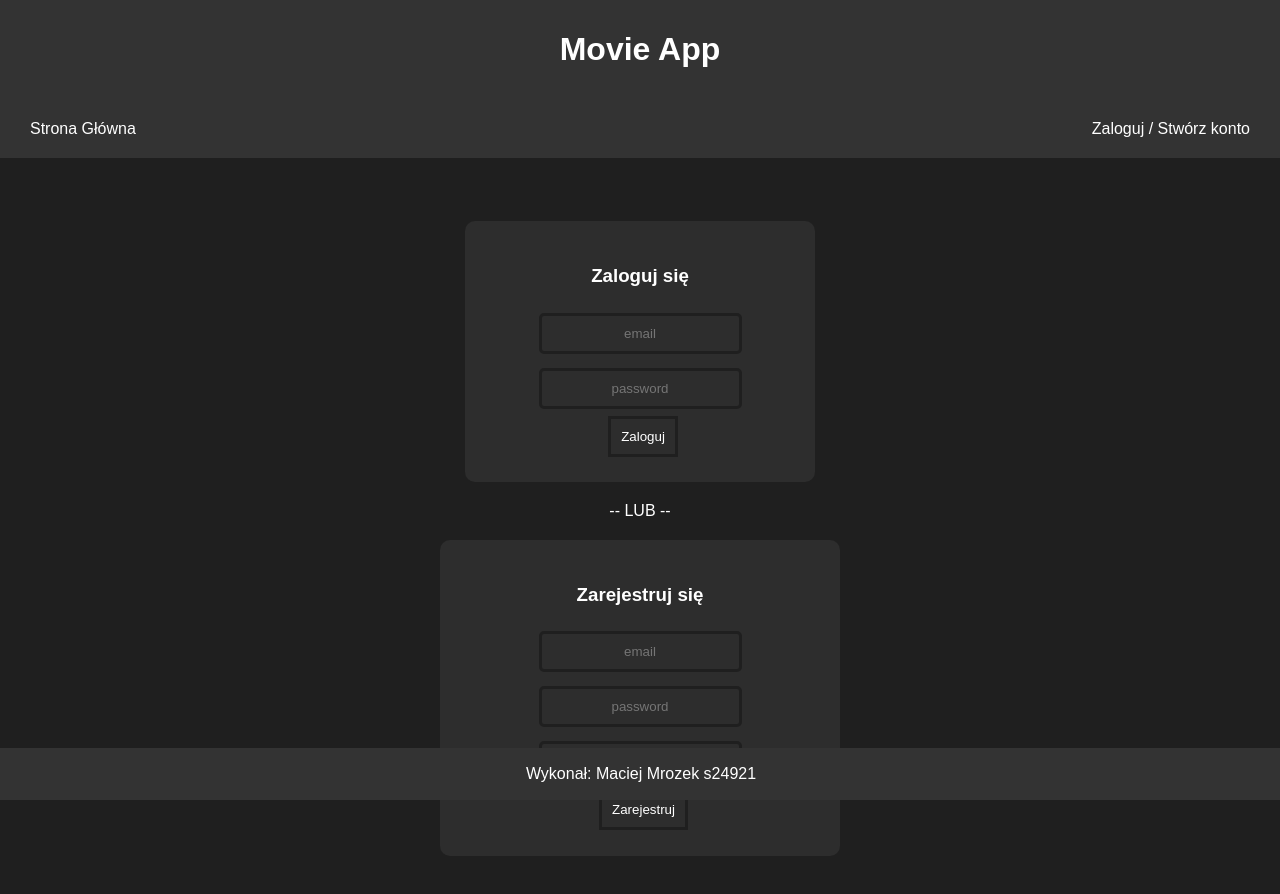
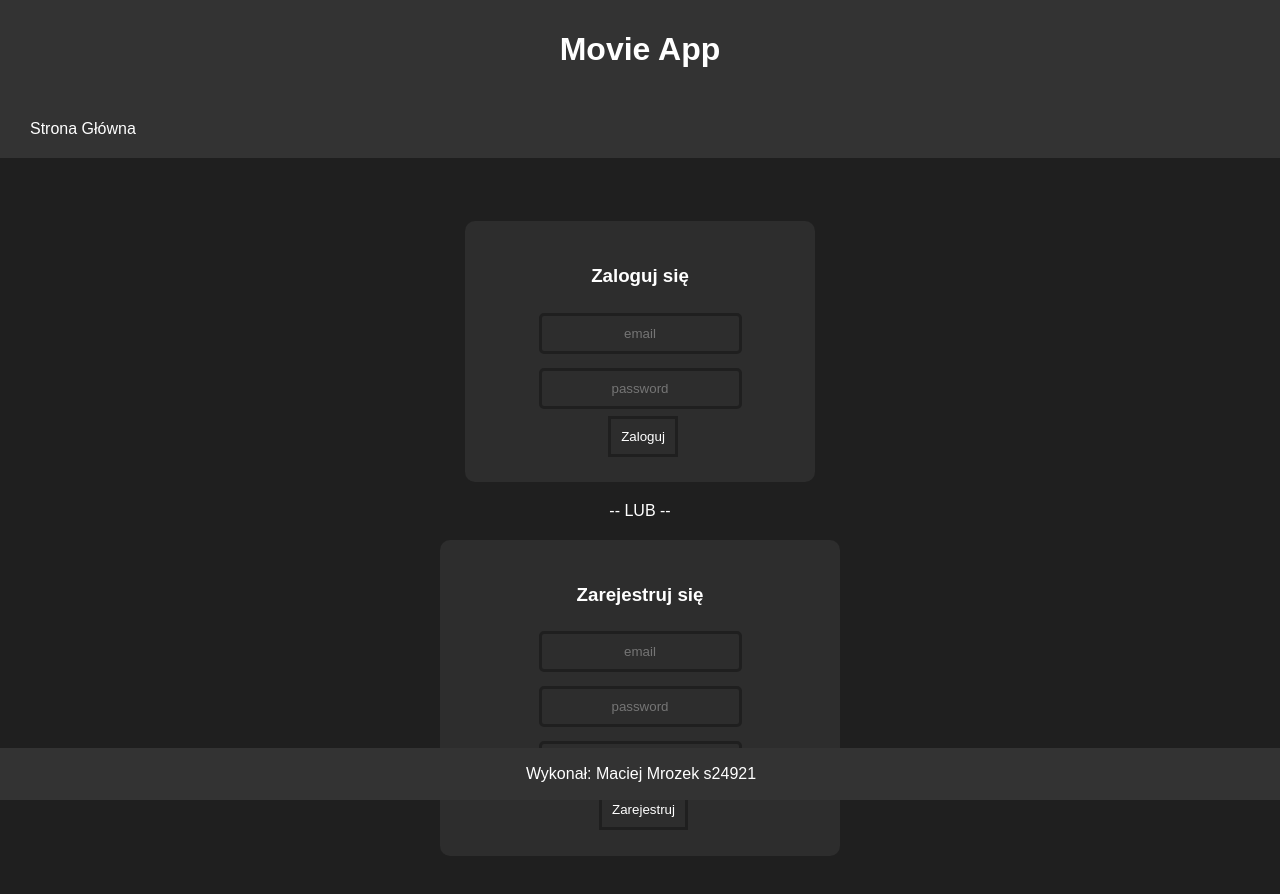
Before and after one commit to Mroxny/my-movie, a React (Create React App) app in the folder movie-app-front/: page /login in a window 1280 px wide. Shown: the top 894 px of the page. Built offline with nearby package versions, Linux system fonts and the light colour scheme.

Commit message:
Handle logged user

```diff
--- a/movie-app-front/src/App.js
+++ b/movie-app-front/src/App.js
@@ -1,5 +1,5 @@
 import React from 'react';
-import {BrowserRouter, Routes, Route, Link} from 'react-router-dom';
+import {BrowserRouter, Routes, Route} from 'react-router-dom';
 import HomePage from './components/HomePage';
 import NotFound from './components/NotFound';
 import LoginPage from './components/LoginPage';
@@ -17,11 +17,6 @@ const App = () => {
           <h1>Movie App</h1>
         </header>
 
-        <nav>
-          <Link to="/" className='nav-elem'>Strona Główna</Link>
-          <Link to="/login" className='nav-elem'>Zaloguj / Stwórz konto</Link>
-        </nav>
-
         <Routes>
           <Route path="/" element={<HomePage/>} />
           <Route path="/rates/movie/:movieId" element={<MovieRates/>} />
--- a/movie-app-front/src/components/HomePage.js
+++ b/movie-app-front/src/components/HomePage.js
@@ -1,10 +1,19 @@
 import React, { useState, useEffect }  from 'react';
+import { useLocation, Link }  from 'react-router-dom';
 import MovieCard from './MovieCard';
 import MovieDetails from './MovieDetails';
 
 const HomePage = () => {
-    const [detailsVisible, setDetailsVisible] = useState(null);
-    const [movies, setMovies] = useState([]);
+  const location = useLocation()
+  const [detailsVisible, setDetailsVisible] = useState(null);
+  const [movies, setMovies] = useState([]);
+
+  var userEmail = ''
+
+  if(location.state){
+    console.log("Location state: "+ location.state.userEmail)
+    userEmail = location.state.userEmail
+  }
 
 
   useEffect(() => {
@@ -20,6 +29,11 @@ const HomePage = () => {
 
     return (
     <div>
+      <nav>
+        <Link to="/" className='nav-elem'>Strona Główna</Link>
+        {(userEmail.length <= 0 && <Link to="/login" className='nav-elem'>Zaloguj / Stwórz konto</Link>) || <Link to="/login" className='nav-elem'>Konto</Link>
+        }
+      </nav>
 
       {detailsVisible && (
           <MovieDetails movie={movies.find((movie) => movie.id_movie === detailsVisible)} />
--- a/movie-app-front/src/components/LoginComponent.js
+++ b/movie-app-front/src/components/LoginComponent.js
@@ -1,6 +1,10 @@
 import React, {useState} from 'react';
+import { useNavigate }  from 'react-router-dom';
+
 
 const LoginComponent = () => {
+    const nav = useNavigate()
+
     const [loginUsername, setLoginUsername] = useState('');
     const [loginPassword, setLoginPassword] = useState('');
     const [loginError, setLoginError] = useState('');
@@ -42,6 +46,8 @@ const LoginComponent = () => {
 
         console.log("Zalogowano")
         setLoginError('');
+
+        nav("/", {state: {userEmail:loginUsername}})
         return true
     };
 
--- a/movie-app-front/src/components/LoginPage.js
+++ b/movie-app-front/src/components/LoginPage.js
@@ -1,4 +1,5 @@
 import React from 'react';
+import { Link }  from 'react-router-dom';
 import LoginComponent from './LoginComponent';
 import RegisterComponent from './RegisterComponent';
 
@@ -6,7 +7,10 @@ import RegisterComponent from './RegisterComponent';
 const LoginPage = () => {
 
   return (
-
+    <div>
+      <nav>
+        <Link to="/" className='nav-elem'>Strona Główna</Link>
+      </nav>
       <div className="main-block">
         <LoginComponent/>
 
@@ -14,6 +18,7 @@ const LoginPage = () => {
 
         <RegisterComponent/>
       </div>
+    </div>
 
   );
 }
```
